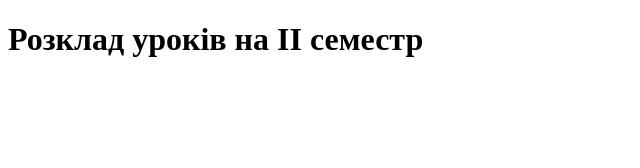
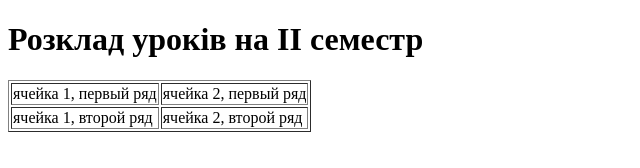
Before and after one commit to AlexRadievskiy/radievskiy.github.io, a plain HTML site: page index.html in a window 1280 px wide. Shown: the whole page, without its empty margins (0-640 px from the left). Drawn offline with Linux system fonts and the light colour scheme.

Commit message:
Update index.html

```diff
--- a/index.html
+++ b/index.html
@@ -7,5 +7,15 @@
     </head>
     <body>
         <h1>Розклад уроків на II семестр</h1>
+           <table border="1">
+               <tr>
+                   <td>ячейка 1, первый ряд</td>
+                   <td>ячейка 2, первый ряд</td>
+                </tr>
+                <tr>
+                   <td>ячейка 1, второй ряд</td>
+                   <td>ячейка 2, второй ряд</td>
+                </tr>
+            </table>
     </body>
 </html>
```
